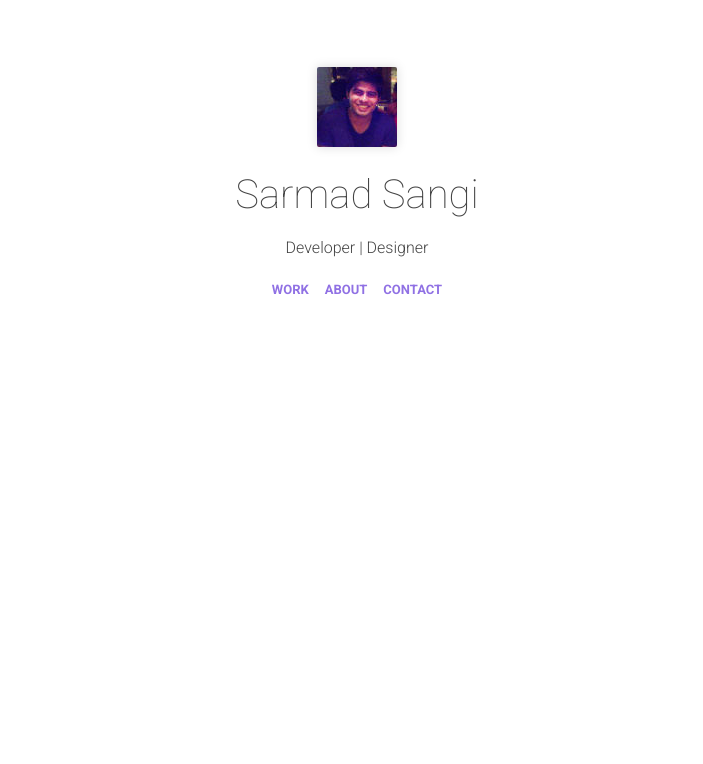
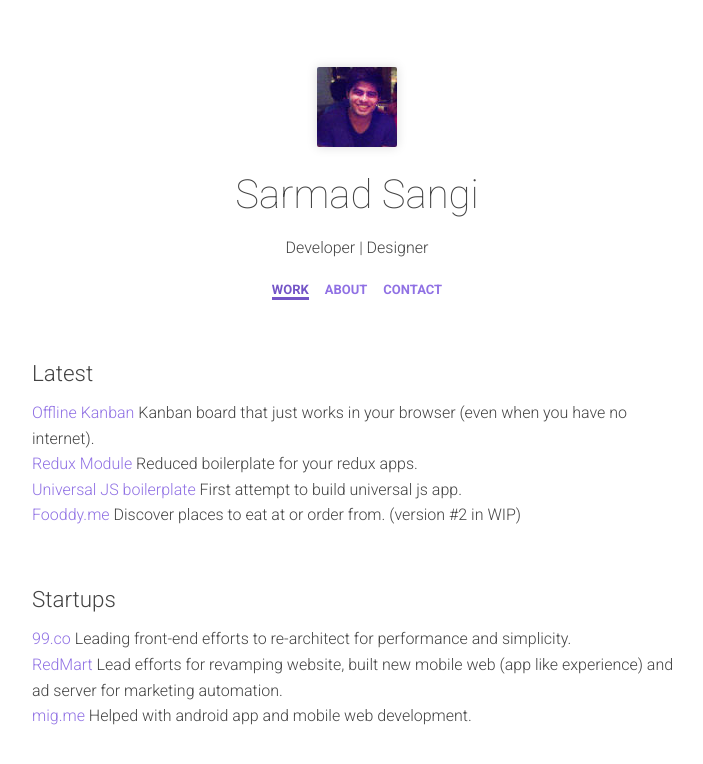
Before and after one commit to sarmadsangi/sarmadsangi.github.io, a website: page index.html in a window 1280 px wide. Shown: the whole page, without its empty margins (283-986 px from the left). Drawn offline with Linux system fonts and the light colour scheme.

Commit message:
Update index.html

```diff
--- a/index.html
+++ b/index.html
@@ -19,9 +19,31 @@
       </a>
       <h1>Sarmad Sangi</h1>
       <p>Developer | Designer</p>
-      <a href="/work">Work</a>
+      <a class="active" href="/work">Work</a>
       <a href="/about">About</a>
       <a href="contact">Contact</a>
+      <div class="content">
+        <h3>Latest</h3>
+        <p>
+          <a target="_blank" href="https://github.com/sarmadsangi/offline-kanban">Offline Kanban</a> Kanban board that just works in your browser (even when you have no internet).
+          <br />
+          <a target="_blank" href="https://github.com/sarmadsangi/redux-module">Redux Module</a> Reduced boilerplate for your redux apps.
+          <br />
+          <a target="_blank" href="https://github.com/Redmart/universal">Universal JS boilerplate</a> First attempt to build universal js app.
+          <br />
+          <a target="_blank" href="http://fooddy.me">Fooddy.me</a> Discover places to eat at or order from. (version #2 in WIP)
+        </p>
+      </div>
+      <div class="content">
+        <h3>Startups</h3>
+        <p>
+          <a target="_blank" href="https://99.co">99.co</a> Leading front-end efforts to re-architect for performance and simplicity.
+          <br />
+          <a target="_blank" href="https://redmart.com">RedMart</a> Lead efforts for revamping website, built new mobile web (app like experience) and ad server for marketing automation.
+          <br />
+          <a target="_blank" href="https://mig.me">mig.me</a> Helped with android app and mobile web development.
+        </p>
+      </div>
     </section>
 
     <script>
```
